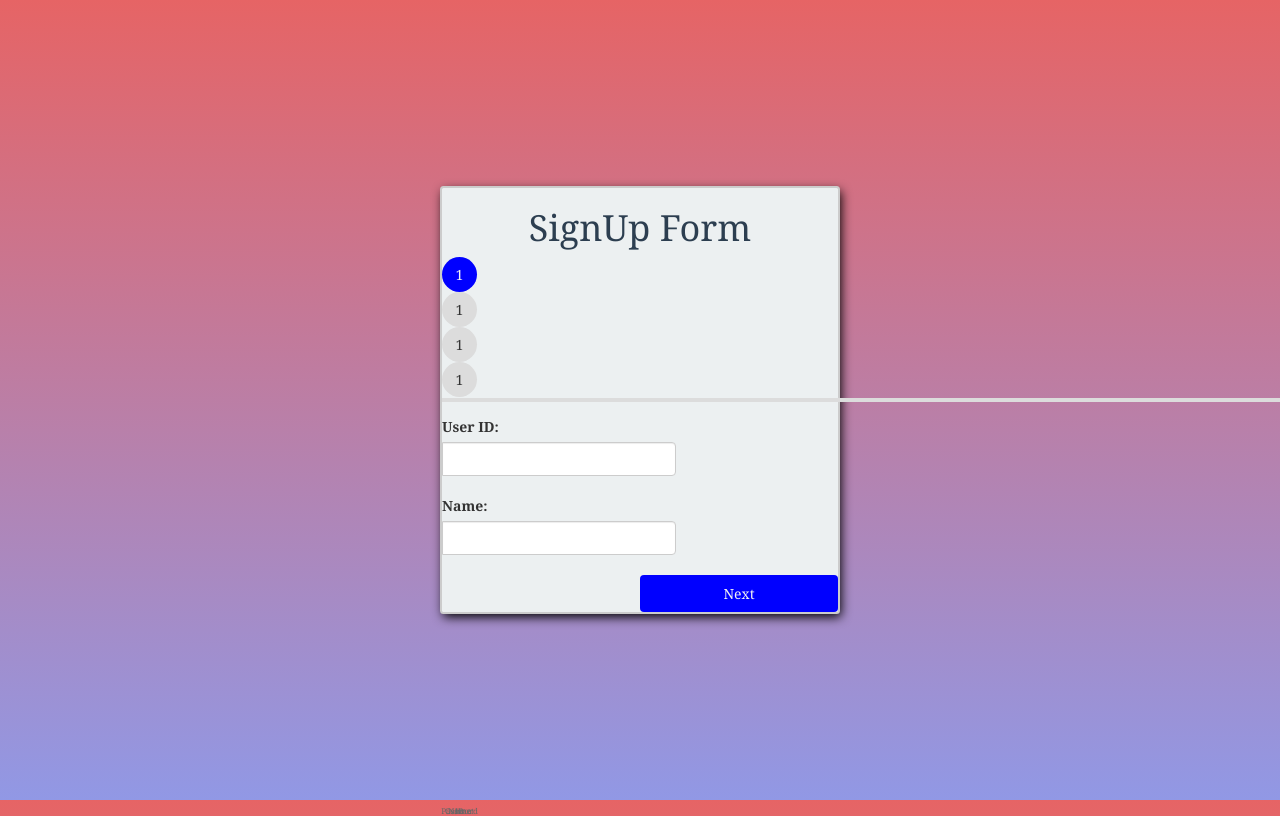
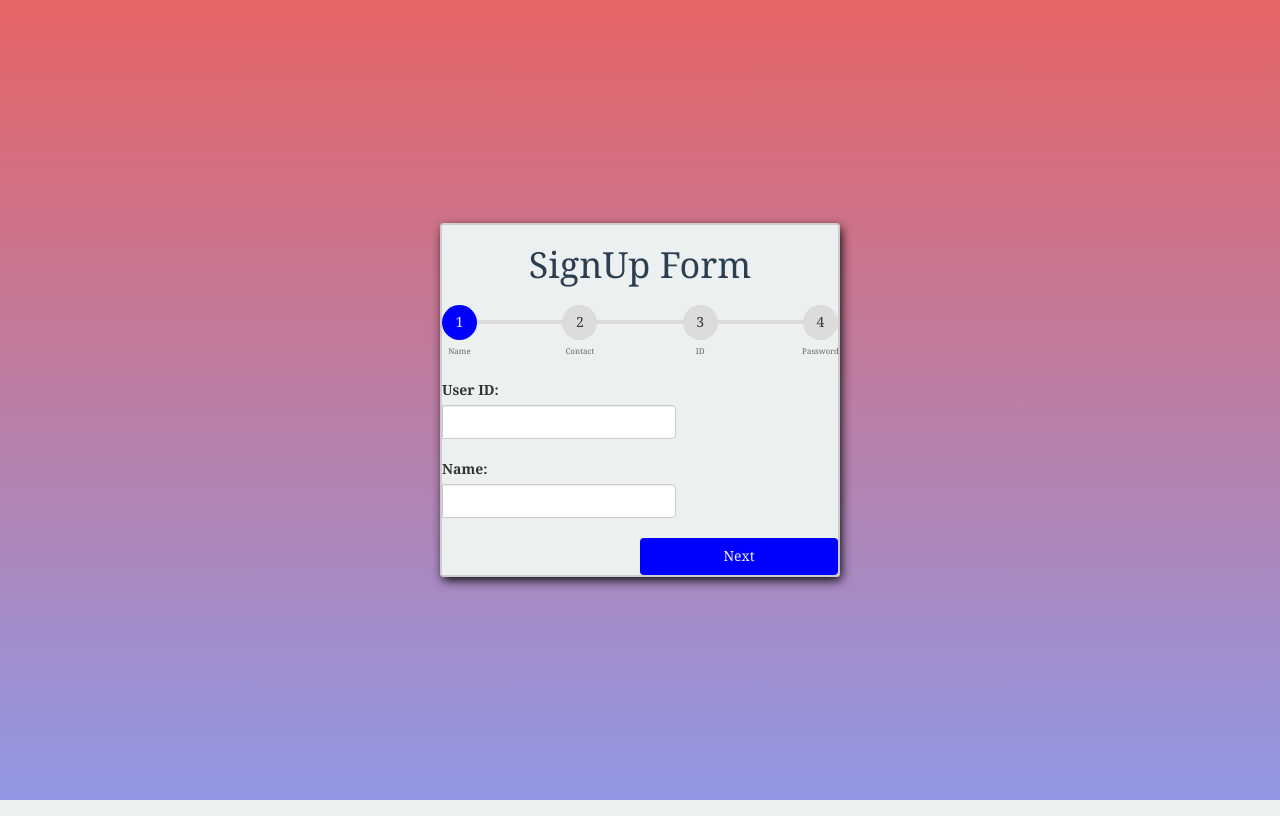
Before and after one commit to ParkarPrograms/wim_final_take_3, a Flask app: page /register in a window 1280 px wide; the page is wider, and only the part inside the window is pictured. Run offline with Flask 3, Linux system fonts and the light colour scheme; some libraries are stand-ins or nearby versions.

Commit message:
31-12-2023

```diff
--- a/static/style.css
+++ b/static/style.css
@@ -55,7 +55,7 @@ input{
     margin-left:auto;
 }
 
-/Progress/
+
 .progressbar{
 
     position: relative;
@@ -138,7 +138,7 @@ input{
 
 }
 
-/Button/
+
 
 .btns-group{
     display:grid;
--- a/templates/register.html
+++ b/templates/register.html
@@ -88,7 +88,7 @@
         </div>
         <div class="input-group">
             {{ form.aadhar.label(class = "form-label") }}
-                {{ form.aadhar(class= "form-control") }}
+            {{ form.aadhar(class= "form-control") }}
         </div>
         <div class="btns-group">
             <a href="#" class="btn btn-prev">Previous</a>
```
